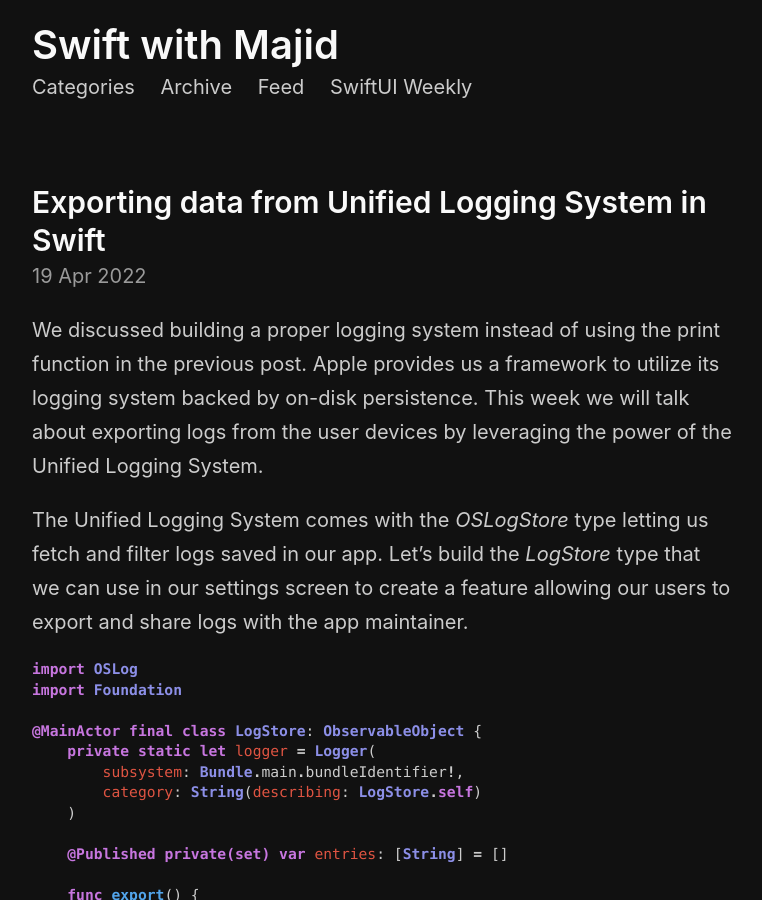
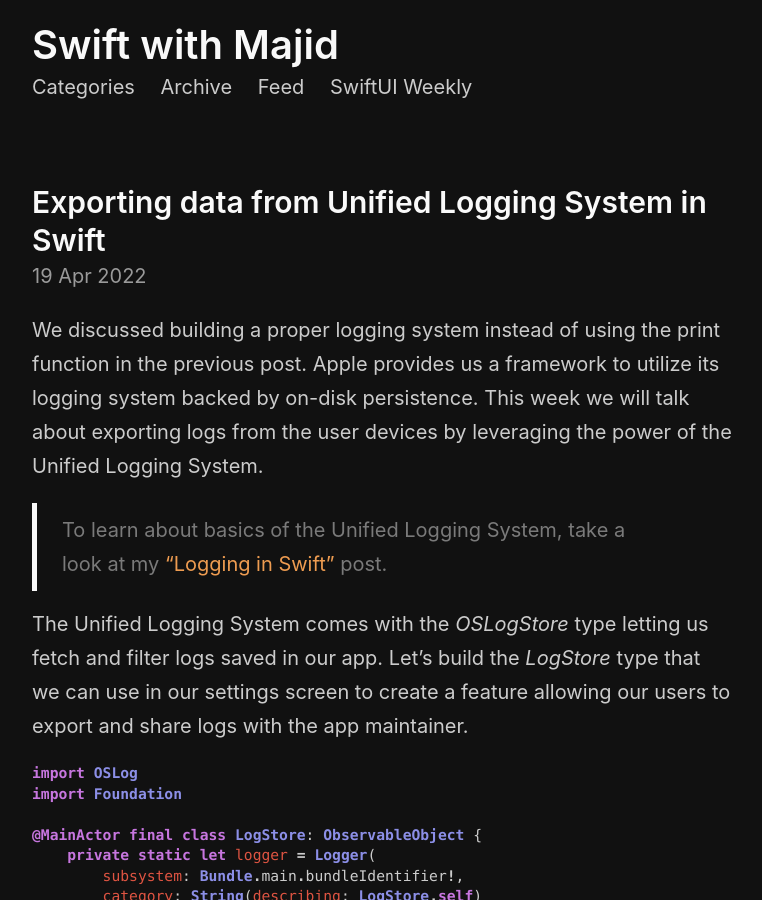
Before and after one commit to mecid/mecid.github.io, a Jekyll site: the page built from _posts/2022-04-19-exporting-data-from-unified-logging-system-in-swift.md, in a window 1280 px wide and 900 px high. Shown: the whole window, without its empty margins (258-1020 px from the left). Built offline with Jekyll 4.4.1, drawn with Linux system fonts in a browser that asks for light colours.

Commit message:
reference post added to exporting logs post

```diff
--- a/_posts/2022-04-19-exporting-data-from-unified-logging-system-in-swift.md
+++ b/_posts/2022-04-19-exporting-data-from-unified-logging-system-in-swift.md
@@ -6,6 +6,8 @@ category: Architecture
 ---
 
 We discussed building a proper logging system instead of using the print function in the previous post. Apple provides us a framework to utilize its logging system backed by on-disk persistence. This week we will talk about exporting logs from the user devices by leveraging the power of the Unified Logging System.
+
+> To learn about basics of the Unified Logging System, take a look at my ["Logging in Swift"](/2022/04/06/logging-in-swift/) post.
 
 The Unified Logging System comes with the *OSLogStore* type letting us fetch and filter logs saved in our app. Let's build the *LogStore* type that we can use in our settings screen to create a feature allowing our users to export and share logs with the app maintainer.
 
```
